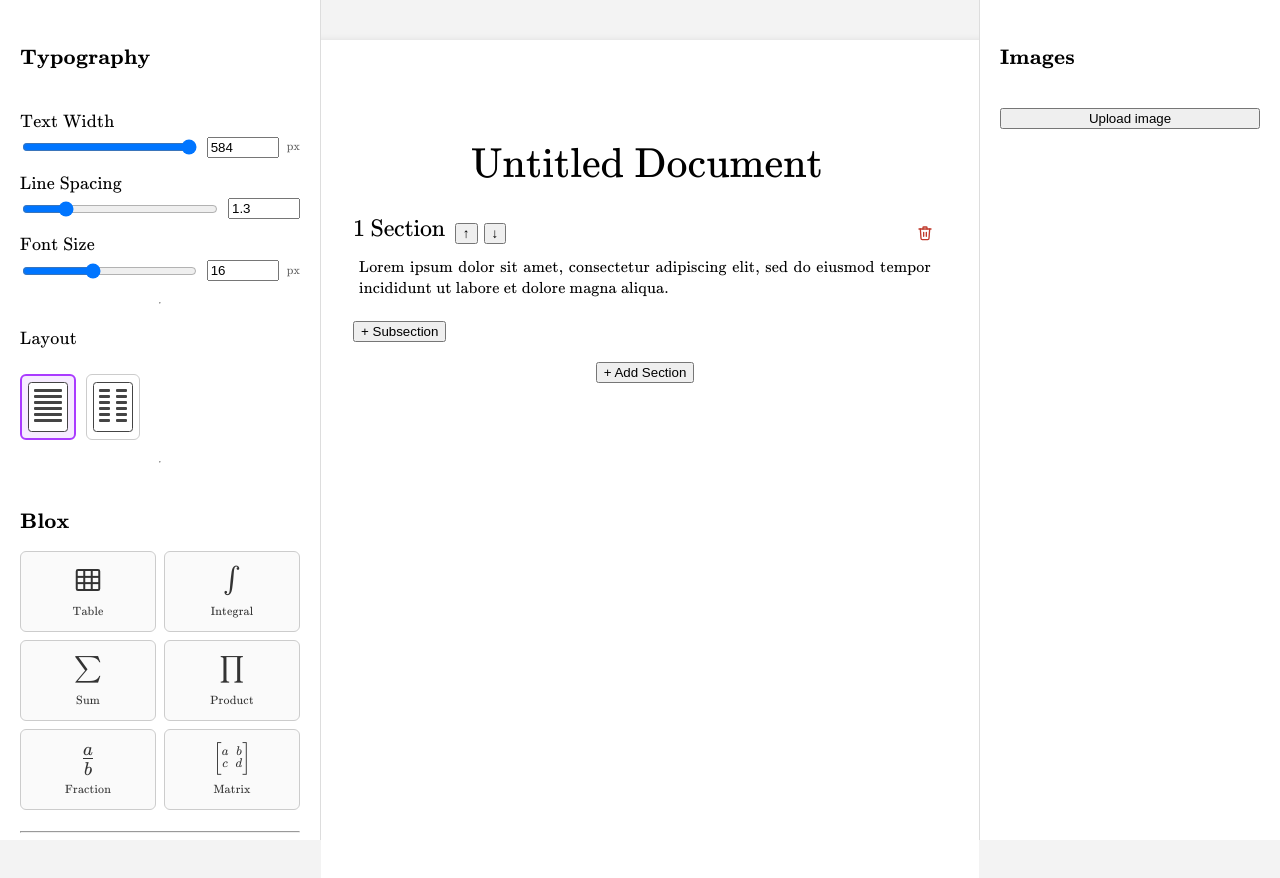
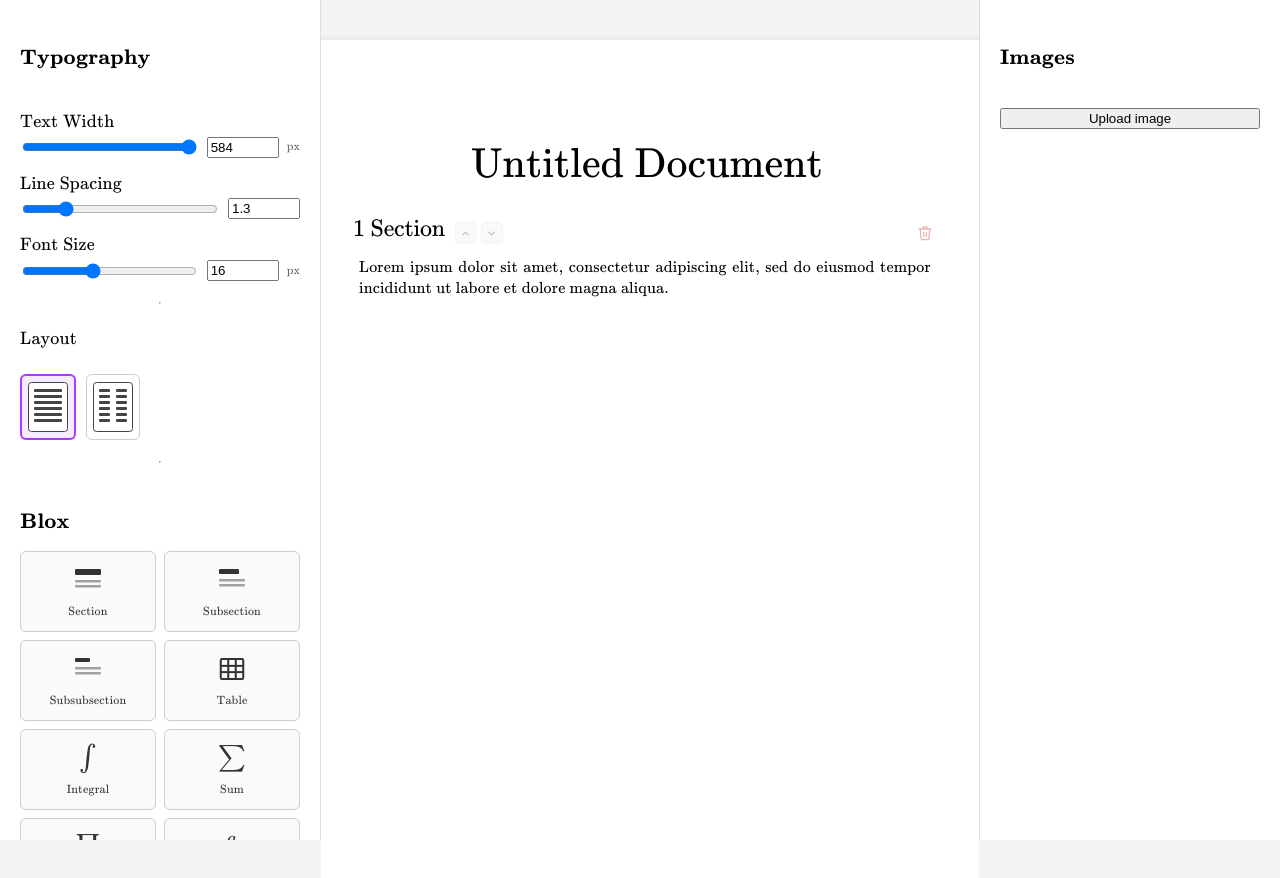
Before and after one commit to KevHamm/blox, a React (Vite) app in the folder frontend/: page / in a window 1280 px wide. Both pictures are taken after a click on the button "+ Add Section". Shown: the top 878 px of the page. Built offline with nearby package versions, Linux system fonts and the light colour scheme.

Commit message:
Redesigned section moving button. Moved table-row buttons. Sections are now blox. All documents buttons fade when not hovered.

```diff
--- a/frontend/src/App.tsx
+++ b/frontend/src/App.tsx
@@ -217,6 +217,22 @@ function insertNodeAt(node: any, containerId: string, index: number, newNode: an
   return { ...node, children: node.children.map((c: any) => insertNodeAt(c, containerId, index, newNode)) };
 }
 
+/* ---- structural node factories ---- */
+const newParagraph = () => ({
+  id: crypto.randomUUID(),
+  type: "paragraph",
+  text: "Lorem ipsum dolor sit amet, consectetur adipiscing elit."
+});
+const newSection = () => ({
+  id: crypto.randomUUID(), type: "section", title: "Section", children: [newParagraph()]
+});
+const newSubsection = () => ({
+  id: crypto.randomUUID(), type: "subsection", title: "New Subsection", children: [newParagraph()]
+});
+const newSubsubsection = () => ({
+  id: crypto.randomUUID(), type: "subsubsection", title: "New Subsubsection", children: [newParagraph()]
+});
+
 // A math block is a container of equation parts rendered flush together (so it
 // reads as one equation). Dropping a math block onto a slot inserts a part at
 // that position — including between two existing parts.
@@ -241,8 +257,25 @@ const mathBlock = (id: string, label: string, iconTex: string, iconSize = 22) =>
   make: () => mathNode(MATH_TEMPLATES[id])
 });
 
+// A heading glyph for the structural Blox items; the bar shrinks with depth.
+function HeadingGlyph({ level }: { level: number }) {
+  const headW = level === 1 ? 26 : level === 2 ? 20 : 15;
+  const headH = level === 1 ? 6 : level === 2 ? 5 : 4;
+  const y2 = 4 + headH + 5;
+  return (
+    <svg width="34" height="30" viewBox="0 0 34 30">
+      <rect x="4" y="4" width={headW} height={headH} rx="1" fill="currentColor" />
+      <rect x="4" y={y2} width="26" height="2.5" rx="1" fill="currentColor" opacity="0.45" />
+      <rect x="4" y={y2 + 5} width="26" height="2.5" rx="1" fill="currentColor" opacity="0.45" />
+    </svg>
+  );
+}
+
 // Blox palette: block id → label, palette icon and a fresh-node factory.
 const BLOCK_DEFS: Record<string, { label: string; icon: () => any; make: () => any }> = {
+  "block::section":       { label: "Section",       icon: () => <HeadingGlyph level={1} />, make: () => newSection() },
+  "block::subsection":    { label: "Subsection",    icon: () => <HeadingGlyph level={2} />, make: () => newSubsection() },
+  "block::subsubsection": { label: "Subsubsection", icon: () => <HeadingGlyph level={3} />, make: () => newSubsubsection() },
   "block::table": {
     label: "Table",
     icon: () => <TableGlyph />,
@@ -261,7 +294,18 @@ const BLOCK_DEFS: Record<string, { label: string; icon: () => any; make: () => a
   "block::math::matrix":   mathBlock("block::math::matrix", "Matrix", "\\left[\\begin{smallmatrix}a&b\\\\c&d\\end{smallmatrix}\\right]", 15)
 };
 
+// Structural blocks land at the correct hierarchy level, not literally at the
+// drop index.
+const STRUCTURAL: Record<string, "section" | "subsection" | "subsubsection"> = {
+  "block::section": "section",
+  "block::subsection": "subsection",
+  "block::subsubsection": "subsubsection"
+};
+
 const BLOX_ORDER = [
+  "block::section",
+  "block::subsection",
+  "block::subsubsection",
   "block::table",
   "block::math::integral",
   "block::math::sum",
@@ -269,6 +313,51 @@ const BLOX_ORDER = [
   "block::math::fraction",
   "block::math::matrix"
 ];
+
+// Path of nodes from the document root down to (and including) the node with id.
+function pathTo(node: any, id: string, acc: any[] = []): any[] | null {
+  const next = [...acc, node];
+  if (node.id === id) return next;
+  for (const c of node.children ?? []) {
+    const r = pathTo(c, id, next);
+    if (r) return r;
+  }
+  return null;
+}
+
+// Insert a section / subsection / subsubsection at the correct level relative
+// to the drop zone's container.
+function insertStructuralAt(doc: any, containerId: string, index: number, kind: string): any {
+  const path = pathTo(doc, containerId);
+  if (!path) return doc;
+  const container = path[path.length - 1];
+
+  if (kind === "section") {
+    const top = path.find((n: any) => n.type === "section");
+    if (!top) return insertNodeAt(doc, doc.id, index, newSection());
+    const di = (doc.children ?? []).findIndex((c: any) => c.id === top.id);
+    return insertNodeAt(doc, doc.id, di + 1, newSection());
+  }
+
+  if (kind === "subsection") {
+    const section = [...path].reverse().find((n: any) => n.type === "section");
+    if (!section) return doc;
+    if (container.id === section.id) return insertNodeAt(doc, section.id, index, newSubsection());
+    const childOfSection = path[path.indexOf(section) + 1];
+    const ci = (section.children ?? []).findIndex((c: any) => c.id === childOfSection.id);
+    return insertNodeAt(doc, section.id, ci + 1, newSubsection());
+  }
+
+  if (kind === "subsubsection") {
+    const subsection = [...path].reverse().find((n: any) => n.type === "subsection");
+    if (!subsection) return doc;          // needs a subsection to live in
+    if (container.id === subsection.id) return insertNodeAt(doc, subsection.id, index, newSubsubsection());
+    const childOfSub = path[path.indexOf(subsection) + 1];
+    const ci = (subsection.children ?? []).findIndex((c: any) => c.id === childOfSub.id);
+    return insertNodeAt(doc, subsection.id, ci + 1, newSubsubsection());
+  }
+  return doc;
+}
 
 /* ---- math tree edits ---- */
 // Insert an equation part at a given slot index (0..items.length).
@@ -1112,6 +1201,16 @@ export default function App() {
       const overId = over ? String(over.id) : null;
       if (!overId) return;
 
+      // Section / Subsection / Subsubsection → insert at the right hierarchy level.
+      const kind = STRUCTURAL[activeBlockId];
+      if (kind) {
+        if (overId.startsWith("dz::")) {
+          const [, containerId, idxStr] = overId.split("::");
+          setDoc((prev) => insertStructuralAt(prev, containerId, Number(idxStr), kind));
+        }
+        return;
+      }
+
       // Math block dropped onto a slot → insert it as a part at that position.
       if (overId.startsWith("mathdz::") && activeBlockId.startsWith("block::math::")) {
         const [, mathId, idxStr] = overId.split("::");
@@ -1343,6 +1442,7 @@ export default function App() {
 
         {/* DOCUMENT */}
         <div
+          className="doc-area"
           style={{
             flex: 1,
             display: "flex",
--- a/frontend/src/index.css
+++ b/frontend/src/index.css
@@ -122,11 +122,11 @@ math-field::part(menu-toggle) {
   display: none;
 }
 
-/* Table controls: faded until hovered. */
-.tbl-btn {
-  opacity: 0.4;
+/* Every button inside the document page is faded until hovered. */
+.doc-area button {
+  opacity: 0.35;
   transition: opacity 0.12s ease;
 }
-.tbl-btn:hover {
+.doc-area button:hover {
   opacity: 1;
 }
--- a/frontend/src/renderer/DocumentRenderer.tsx
+++ b/frontend/src/renderer/DocumentRenderer.tsx
@@ -98,6 +98,35 @@ function TrashButton({ onClick, label, className }: any) {
       }}
     >
       <TrashIcon />
+    </button>
+  );
+}
+
+/* Up/down move control (dir = -1 up, 1 down). */
+function ChevronButton({ dir, onClick, title }: any) {
+  return (
+    <button
+      onClick={onClick}
+      title={title}
+      aria-label={title}
+      style={{
+        width: 22,
+        height: 22,
+        padding: 0,
+        display: "inline-flex",
+        alignItems: "center",
+        justifyContent: "center",
+        background: "#f0f0f0",
+        border: "1px solid #ddd",
+        borderRadius: 4,
+        color: "#555",
+        cursor: "pointer"
+      }}
+    >
+      <svg width="11" height="11" viewBox="0 0 24 24" fill="none" stroke="currentColor"
+           strokeWidth="3" strokeLinecap="round" strokeLinejoin="round">
+        {dir < 0 ? <polyline points="6 15 12 9 18 15" /> : <polyline points="6 9 12 15 18 9" />}
+      </svg>
     </button>
   );
 }
@@ -613,8 +642,8 @@ function TableBlock(props: any) {
         </div>
       </div>
 
-      {/* add / remove ROW — below the last row */}
-      <div style={{ display: "flex", justifyContent: "center", gap: 6, marginTop: 6 }}>
+      {/* add / remove ROW — below the table, aligned to the left margin */}
+      <div style={{ display: "flex", justifyContent: "flex-start", gap: 6, marginTop: 6 }}>
         <SquareButton color="green" title="Add row" onClick={() => addTableRow(node.id)}>+</SquareButton>
         <SquareButton color="red" title="Remove row" onClick={() => deleteTableRow(node.id)}>−</SquareButton>
       </div>
@@ -628,13 +657,11 @@ function TableBlock(props: any) {
 function Subsection({
   node,
   showHeader = true,
-  isLast = false,
   editingId,
   setEditingId,
   updateSectionTitle,
   deleteNodeById,
   moveSubsection,
-  addSubsubsection,
   children
 }: any) {
   return (
@@ -655,9 +682,9 @@ function Subsection({
           )}
 
           {/* MOVE BUTTONS — to the right of the title */}
-          <div style={{ display: "flex", gap: 6 }}>
-            <button onClick={() => moveSubsection(node.id, -1)}>↑</button>
-            <button onClick={() => moveSubsection(node.id, 1)}>↓</button>
+          <div style={{ display: "flex", gap: 4 }}>
+            <ChevronButton dir={-1} title="Move up" onClick={() => moveSubsection(node.id, -1)} />
+            <ChevronButton dir={1} title="Move down" onClick={() => moveSubsection(node.id, 1)} />
           </div>
 
           <TrashButton
@@ -668,12 +695,6 @@ function Subsection({
       )}
 
       {children}
-
-      {isLast && (
-        <div style={{ marginTop: 10 }}>
-          <button onClick={() => addSubsubsection(node.id)}>+ Subsubsection</button>
-        </div>
-      )}
     </div>
   );
 }
@@ -722,16 +743,11 @@ function Subsubsection({
 /* -----------------------------
    SECTION (NO DND)
 ----------------------------- */
-function Section({ node, showHeader = true, isLast = false, ...rest }: any) {
+function Section({ node, showHeader = true, ...rest }: any) {
   const {
     editingId, setEditingId, updateSectionTitle,
-    addSubsection, addSectionAfter,
     deleteNodeById, moveSection, children
   } = rest;
-
-  const hasSubsections = (node.children ?? []).some(
-    (c: any) => c.type === "subsection"
-  );
 
   return (
     <div style={{ marginBottom: 30 }}>
@@ -755,9 +771,9 @@ function Section({ node, showHeader = true, isLast = false, ...rest }: any) {
           )}
 
           {/* MOVE BUTTONS — to the right of the title */}
-          <div style={{ display: "flex", gap: 6 }}>
-            <button onClick={() => moveSection(node.id, -1)}>↑</button>
-            <button onClick={() => moveSection(node.id,  1)}>↓</button>
+          <div style={{ display: "flex", gap: 4 }}>
+            <ChevronButton dir={-1} title="Move up" onClick={() => moveSection(node.id, -1)} />
+            <ChevronButton dir={1} title="Move down" onClick={() => moveSection(node.id, 1)} />
           </div>
 
           <TrashButton
@@ -768,34 +784,6 @@ function Section({ node, showHeader = true, isLast = false, ...rest }: any) {
       )}
 
       {children}
-
-      {/* End-of-section controls, only on the section's last chunk. */}
-      {isLast && (
-        <>
-          {/* No subsections yet → offer "+ Subsection" right below the text. */}
-          {!hasSubsections && (
-            <div style={{ marginTop: 12 }}>
-              <button onClick={() => addSubsection(node.id)}>+ Subsection</button>
-            </div>
-          )}
-
-          {/* "+ Add Section" (and, once subsections exist, "+ Subsection"
-              alongside it) live at the very bottom of the section. */}
-          <div
-            style={{
-              display: "flex",
-              justifyContent: "center",
-              gap: 8,
-              marginTop: 16
-            }}
-          >
-            {hasSubsections && (
-              <button onClick={() => addSubsection(node.id)}>+ Subsection</button>
-            )}
-            <button onClick={() => addSectionAfter(node.id)}>+ Add Section</button>
-          </div>
-        </>
-      )}
     </div>
   );
 }
```
